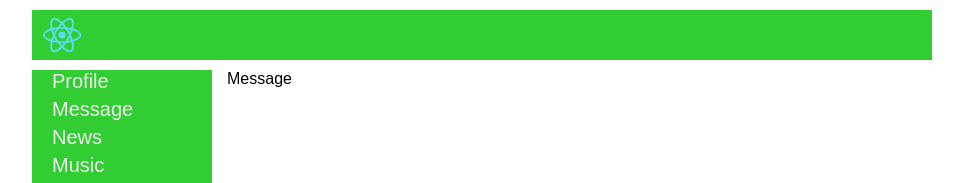
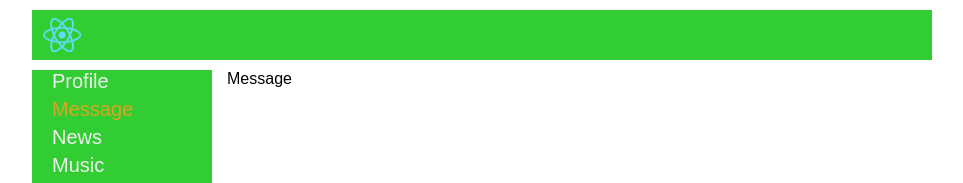
Before and after one commit to swinka-33/react, a React (Create React App) app: page /Message in a window 1280 px wide. Shown: the top 183 px of the page, without its empty margins (158-1121 px from the left). Built offline with nearby package versions, Linux system fonts and the light colour scheme.

Commit message:
Integration NavLink

```diff
--- a/src/App.jsx
+++ b/src/App.jsx
@@ -11,7 +11,8 @@ import Music from './Components/Music/Music';
 import Settings from './Components/Settings/Settings';
 
 const App = (props) => {
-    return (<BrowserRouter><div className={AppStyle.App}>
+    return (<BrowserRouter>
+        <div className={AppStyle.App}>
 
             <Header imgLogo={img} />
             <Menu />
@@ -23,7 +24,8 @@ const App = (props) => {
                 <Route path='/Settings' component={Settings} />
             </div>
 
-    </div></BrowserRouter>);
+        </div>
+    </BrowserRouter>);
 };
 
 export default App;
--- a/src/Components/Menu/Menu.jsx
+++ b/src/Components/Menu/Menu.jsx
@@ -1,15 +1,16 @@
 import React from 'react';
 import MenuStyle from './Menu.module.css';
+import { NavLink } from 'react-router-dom';
 
 const Menu = (props) => {
     return (<div className={MenuStyle.Menu}>
 
         <div className={MenuStyle.divMain}>
-            <div><a href='/Profile'>Profile</a></div>
-            <div><a href='/Message'>Message</a></div>
-            <div><a href='/News'>News</a></div>
-            <div><a href='/Music'>Music</a></div>
-            <div className={MenuStyle.margin}><a href='/Settings'>Settings</a></div>
+            <div><NavLink to='/Profile' activeClassName={MenuStyle.goldenrod}>Profile</NavLink></div>
+            <div><NavLink to='/Message' activeClassName={MenuStyle.goldenrod}>Message</NavLink></div>
+            <div><NavLink to='/News' activeClassName={MenuStyle.goldenrod}>News</NavLink></div>
+            <div><NavLink to='/Music' activeClassName={MenuStyle.goldenrod}>Music</NavLink></div>
+            <div className={MenuStyle.margin}><NavLink to='/Settings' activeClassName={MenuStyle.goldenrod}>Settings</NavLink></div>
         </div>
 
     </div>);
--- a/src/Components/Menu/Menu.module.css
+++ b/src/Components/Menu/Menu.module.css
@@ -6,6 +6,9 @@
     height: 80vh;
     background-color: limegreen;
     margin-top: 10px;
+}
+.goldenrod {
+    color: goldenrod;
 }
 .divMain div {
     font-size: 20px;
```
Lines whose indentation alone changed are shown as unchanged.
